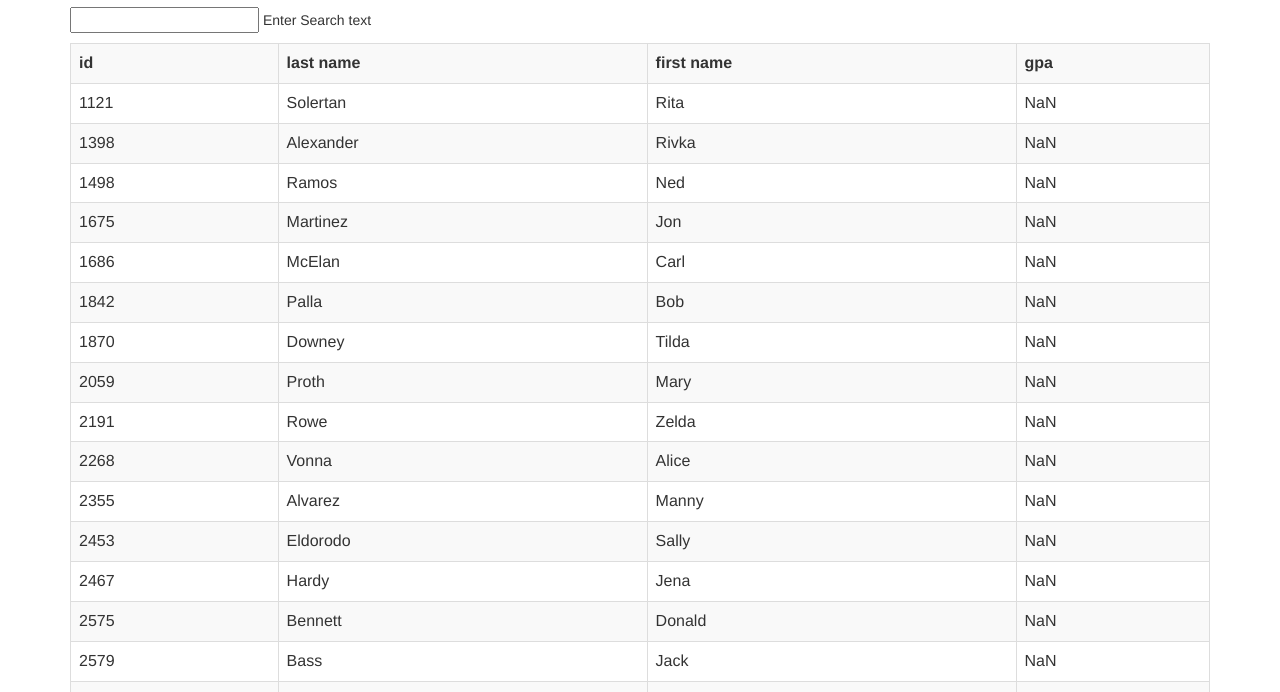
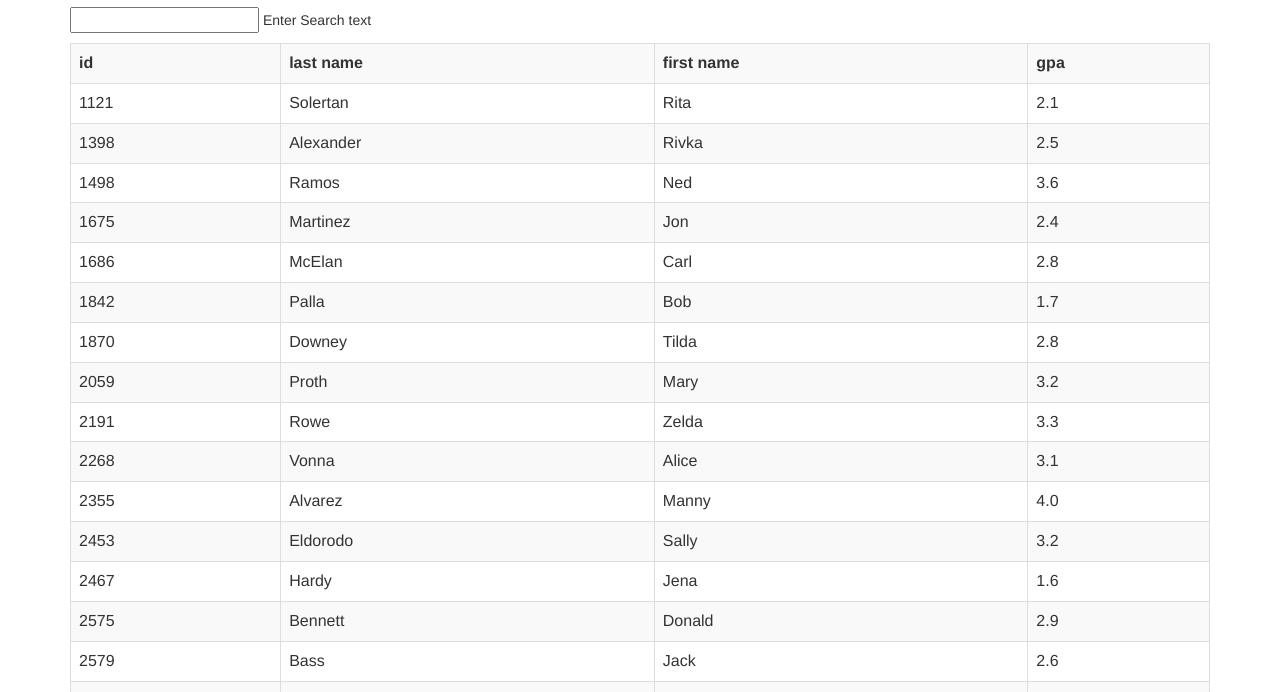
Before and after one commit to AquaticChaos/AquaticChaos.github.io, a plain HTML site: page gpa.html in a window 1280 px wide. Shown: the part 108-800 px from the top of the page. Drawn offline with nearby package versions, Linux system fonts and the light colour scheme.

Commit message:
Update gpa.html

```diff
--- a/gpa.html
+++ b/gpa.html
@@ -1,6 +1,6 @@
 <html>
 	<head>
-		<title>Program 6 v1.0</title>
+		<title>Program 6 v1.1</title>
 
 		 <link rel="stylesheet" href="https://maxcdn.bootstrapcdn.com/bootstrap/3.3.5/css/bootstrap.min.css">
 		 <script src="https://ajax.googleapis.com/ajax/libs/jquery/1.11.3/jquery.min.js"></script>
@@ -47,7 +47,7 @@
 					  <td>{{student.id}}</td>
 					  <td>{{student.last_name}}</td>
 					  <td>{{student.first_name}}</td>
-					  <td>{{(student.gpa_points / student.credithrs).toFixed(1)}}</td>
+					  <td>{{(student.gpa_points / student.credit_hrs).toFixed(1)}}</td>
 				  </tr>
 			 </table>
 		</div>
```
